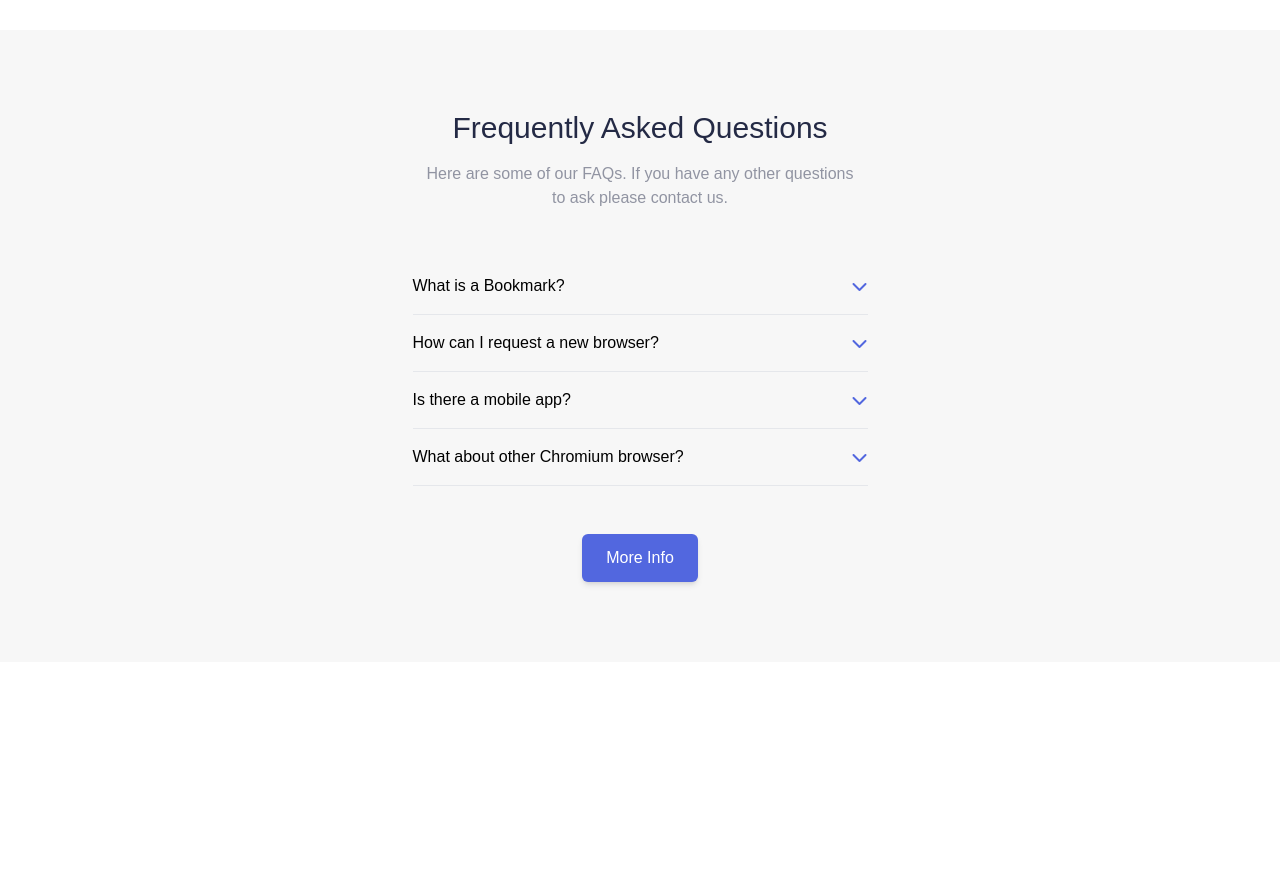
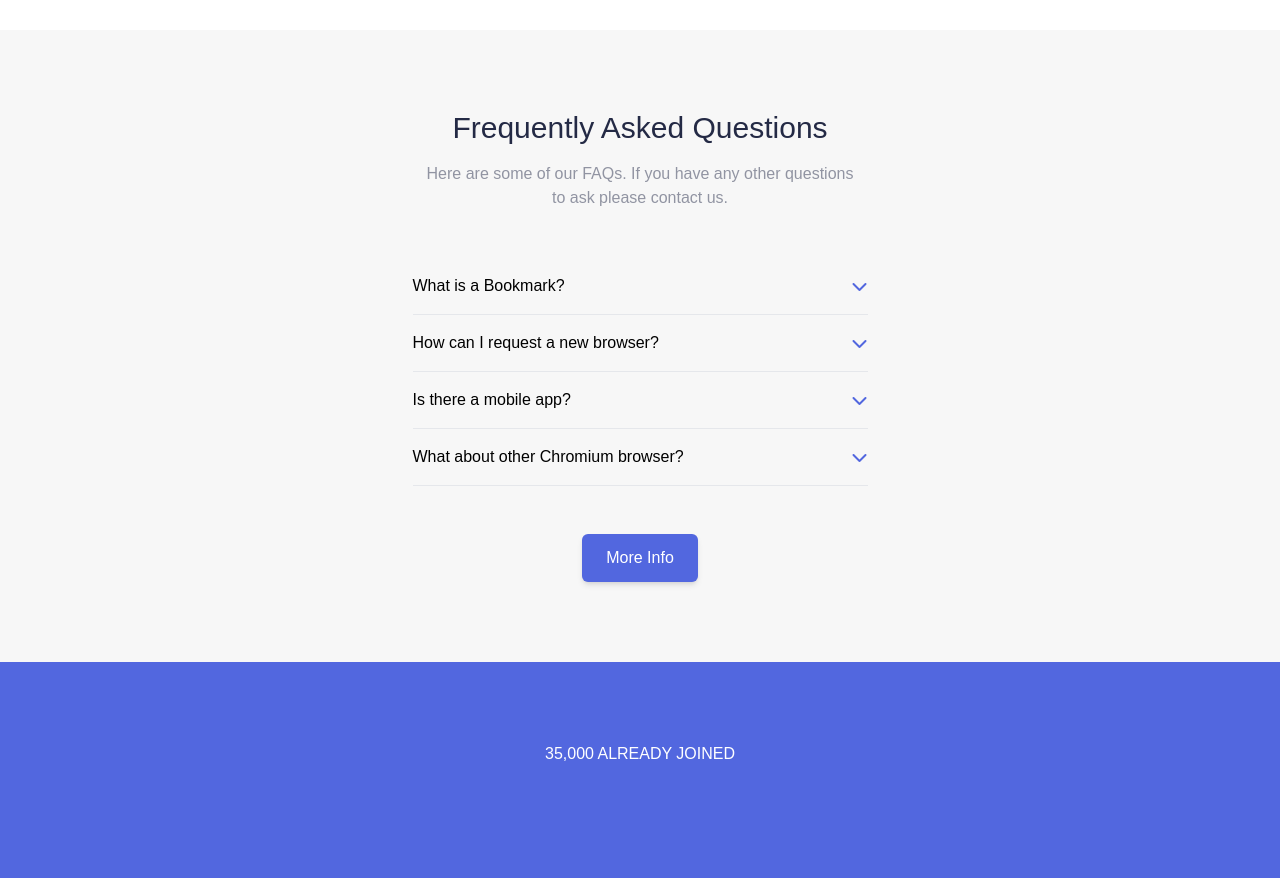
Before and after one commit to adefaze/Bookmark-Landing-Page, a website: page index.html in a window 1280 px wide. Shown: the part 3573-4451 px from the top of the page. Before the commit the page ends 4235 px from the top, so only its background shows below. Drawn offline with Linux system fonts and the light colour scheme.

Commit message:
updated index.html, added contact us page

```diff
--- a/index.html
+++ b/index.html
@@ -214,9 +214,20 @@
                     <span class="flex-1">What about other Chromium browser?</span>
                     <i class="text-bookmark-purple fas fa-chevron-down"></i>
                 </div>
-                <button type="button" class="mt-12 flex self-center btn btn-purple hover:bg-bookmark-white hover:text-black">More Info</button>
+                <button type="button"
+                    class="mt-12 flex self-center btn btn-purple hover:bg-bookmark-white hover:text-black">More
+                    Info</button>
             </div>
         </div>
+        </div>
+    </section>
+
+    <!-- Contact us -->
+    <section class="bg-bookmark-purple text-white py-20">
+        <div class="container">
+            <div class="sm:w-3/4 lg:w-2/4 mx-auto">
+                <p class="font-light uppercase text-center mb-8">35,000 already joined</p>
+            </div>
         </div>
     </section>
 </body>
```
Also changed, not shown: src/output.css.
